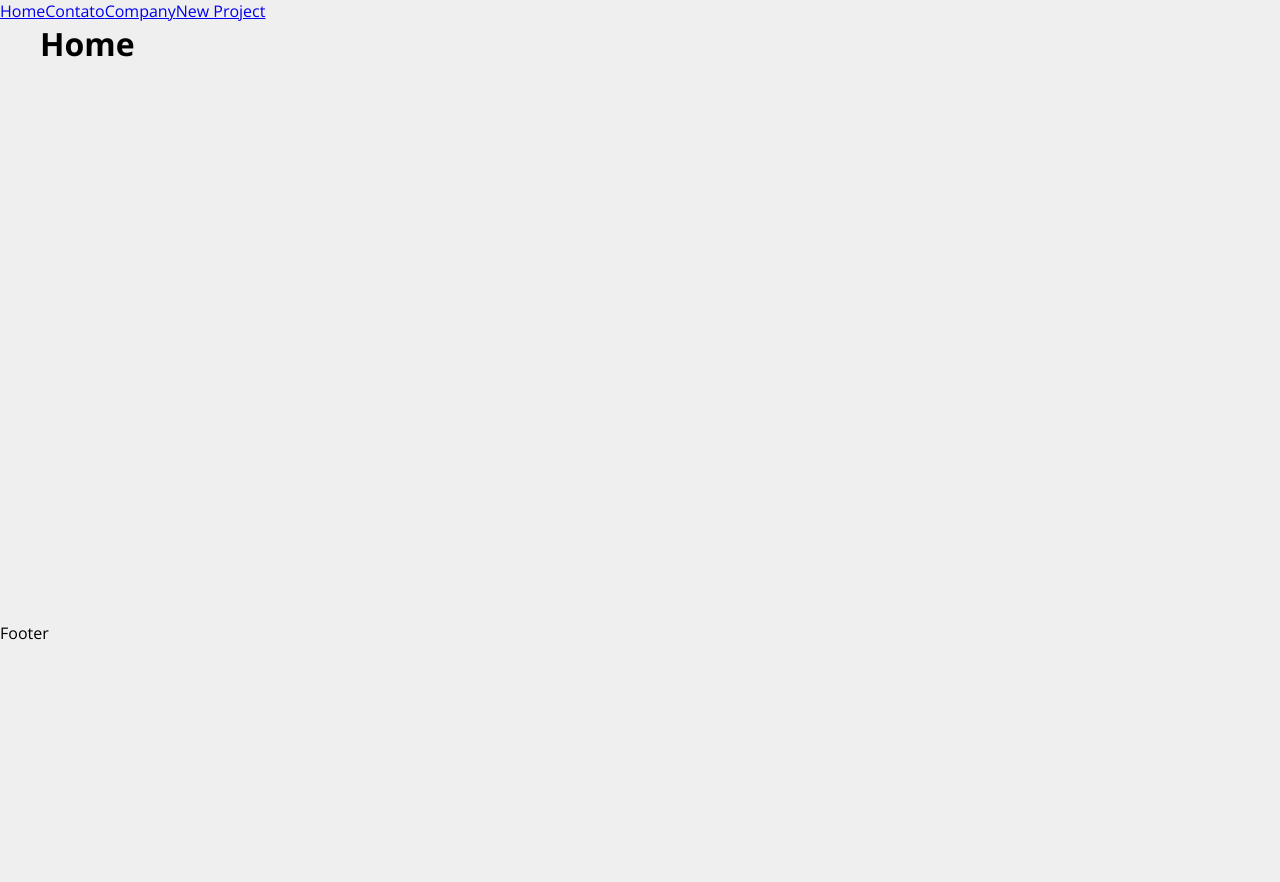
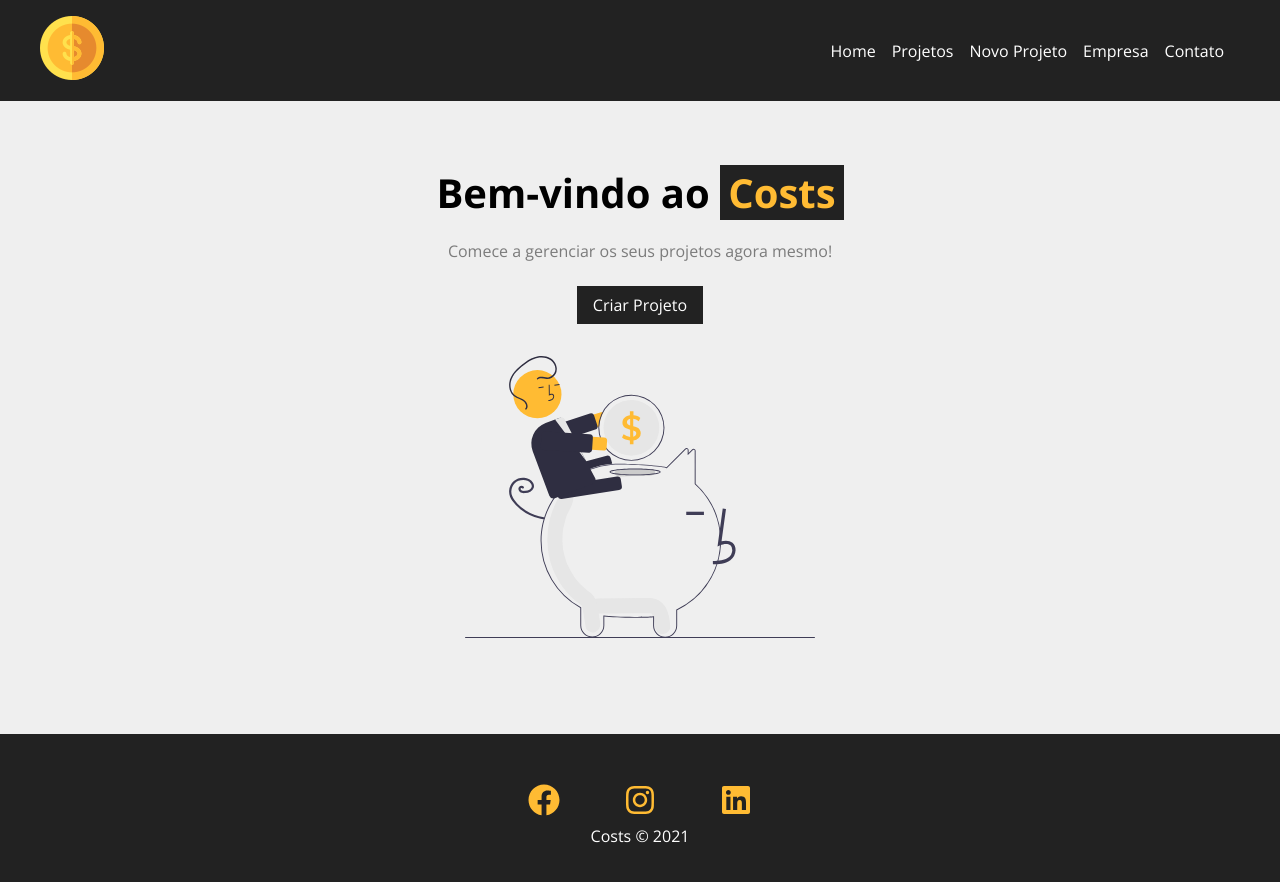
Before and after one commit to joaocoutod/costs, a JavaScript app: page / in a window 1280 px wide. Shown: the top 882 px of the page. Before the commit the page ends 800 px from the top, so only its background shows below. Built offline with nearby package versions, Linux system fonts and the light colour scheme; the HTML template or start-up script is replaced by a standard one.

Commit message:
alteração em layouts

```diff
--- a/src/App.js
+++ b/src/App.js
@@ -1,9 +1,10 @@
-import { BrowserRouter as Router, Routes, Route, Link} from "react-router-dom";
+import { BrowserRouter as Router, Routes, Route} from "react-router-dom";
 
 import Home from "./pages/Home";
 import Contato from "./pages/Contato";
-import Company from "./pages/Company"
-import NewProject from "./pages/NewProject"
+import Projects from "./pages/Projects";
+import Company from "./pages/Company";
+import NewProject from "./pages/NewProject";
 
 import Container from "./Components/layouts/Container";
 import Navbar from "./Components/layouts/Navbar";
@@ -12,24 +13,19 @@ import Footer from "./Components/layouts/Footer"
 function App() {
   return (
     <Router>
-
-      <ul>
-        <Link to="/">Home</Link>
-        <Link to="/contato">Contato</Link>
-        <Link to="/company">Company</Link>
-        <Link to="/newproject">New Project</Link>
-      </ul>
+      <Navbar />
 
       <Container customClass="min-height">
         <Routes>
           <Route exact path="/" element={<Home></Home>}></Route>
-          <Route exact path="/contato" element={<Contato></Contato>}></Route>
-          <Route exact path="/company" element={<Company></Company>}></Route>
-          <Route exact path="/newproject" element={<NewProject></NewProject>}></Route>
+          <Route path="/projects" element={<Projects></Projects>}></Route>
+          <Route path="/newproject" element={<NewProject></NewProject>}></Route>
+          <Route path="/company" element={<Company></Company>}></Route>
+          <Route path="/contato" element={<Contato></Contato>}></Route>
         </Routes>
       </Container>
 
-      <p>Footer</p>
+      <Footer />
     </Router>
   );
 }
--- a/src/Components/layouts/Footer.js
+++ b/src/Components/layouts/Footer.js
@@ -1,11 +1,19 @@
+import {FaFacebook, FaInstagram, FaLinkedin} from "react-icons/fa";
+
 import styles from "./Footer.module.css"
 
 function Footer(){
 
     return (
-        <>
+        <footer className={styles.footer}>
+            <ul className={styles.list}>
+                <li><FaFacebook></FaFacebook></li>
+                <li><FaInstagram></FaInstagram></li>
+                <li><FaLinkedin></FaLinkedin></li>
+            </ul>
 
-        </>
+            <p><span>Costs</span> &copy; 2021</p>
+        </footer>
     )
 }
 
--- a/src/Components/layouts/Footer.module.css
+++ b/src/Components/layouts/Footer.module.css
@@ -0,0 +1,18 @@
+.footer{
+    background: #222;
+    color: #fff;
+    padding: 3em;
+    text-align: center;
+}
+
+.list{
+    display: flex;
+    list-style: none;
+    justify-content: center;
+}
+
+.list li{
+    font-size: 2em;
+    margin: 0 1em;
+    color: #ffbb33;
+}
--- /dev/null
+++ b/src/Components/layouts/LinkButton.js
@@ -0,0 +1,13 @@
+import { Link } from "react-router-dom";
+import styles from "./LinkButton.module.css";
+
+function LinkButton({to, text}){
+
+    return (
+        <Link className={styles.btn} to={to}>
+            {text}
+        </Link>
+    )
+}
+
+export default LinkButton
--- /dev/null
+++ b/src/Components/layouts/LinkButton.module.css
@@ -0,0 +1,11 @@
+.btn{
+    background-color: #222;
+    color: #fff;
+    padding: 0.5em 1em;
+    text-decoration: none;
+    transition: 0.5s;
+}
+
+.btn:hover{
+    color: #ffbb33;
+}
--- a/src/Components/layouts/Navbar.js
+++ b/src/Components/layouts/Navbar.js
@@ -1,11 +1,25 @@
+import { Link } from "react-router-dom"
+
+import Container from "./Container"
 import styles from "./Navbar.module.css"
+import Logo from "../../img/costs_logo.png"
 
 function Navbar(){
 
     return (
-        <>
+        <nav className={styles.navbar}>
+            <Container>
+                <Link to="/"><img src={Logo} alt=""/></Link>
 
-        </>
+                <ul className={styles.list}>
+                    <li className={styles.item}><Link to="/">Home</Link></li>
+                    <li className={styles.item}><Link to="/projects">Projetos</Link></li>
+                    <li className={styles.item}> <Link to="/newproject">Novo Projeto</Link></li>
+                    <li className={styles.item}><Link to="/company">Empresa</Link></li>
+                    <li className={styles.item}><Link to="/contato">Contato</Link></li>
+                </ul>
+            </Container>
+        </nav>
     )
 }
 
--- a/src/Components/layouts/Navbar.module.css
+++ b/src/Components/layouts/Navbar.module.css
@@ -0,0 +1,25 @@
+.navbar{
+    display: flex;
+    justify-content: space-between;
+    background-color: #222;
+    padding: 1em;
+}
+
+.list{
+    display: flex;
+    list-style: none;
+    align-items: center;
+}
+
+.item{
+    margin-right: 1em;
+}
+
+.item a{
+    color: #fff;
+    text-decoration: none;
+}
+
+.item a:hover{
+    color: #ffbb33;
+}
--- a/src/pages/Home.js
+++ b/src/pages/Home.js
@@ -1,9 +1,17 @@
+import styles from "./Home.module.css";
+import savings from "../../src/img/savings.svg";
+import LinkButton from "../Components/layouts/LinkButton";
+
 function Home() {
 
     return (
-        <>
-            <h1>Home</h1>
-        </>
+        <section className={styles.home_container}>
+            <h1>Bem-vindo ao <span>Costs</span></h1>
+
+            <p>Comece a gerenciar os seus projetos agora mesmo!</p>
+            <LinkButton to="/newproject" text="Criar Projeto"/>
+            <img src={savings} alt="costs"/>
+        </section>
     )
 }
 
--- /dev/null
+++ b/src/pages/Home.module.css
@@ -0,0 +1,29 @@
+.home_container{
+    width: 100%;
+    display: flex;
+    flex-direction: column;
+    align-items: center;
+    justify-content: center;
+    padding: 4em;
+}
+
+.home_container h1{
+    font-size: 2.5em;
+    margin-bottom: .5em;
+}
+
+.home_container h1 span{
+    color: #ffbb33;
+    padding: 0 .2em;
+    background-color: #222;
+}
+
+.home_container p{
+    margin-bottom: 1.5em;
+    color: #7b7b7b;
+}
+
+.home_container img{
+    width: 350px;
+    margin: 2em 0;
+}
--- /dev/null
+++ b/src/pages/Projects.js
@@ -0,0 +1,10 @@
+function Projects() {
+
+    return (
+        <>
+            <h1>Projects</h1>
+        </>
+    )
+}
+
+export default Projects
```
